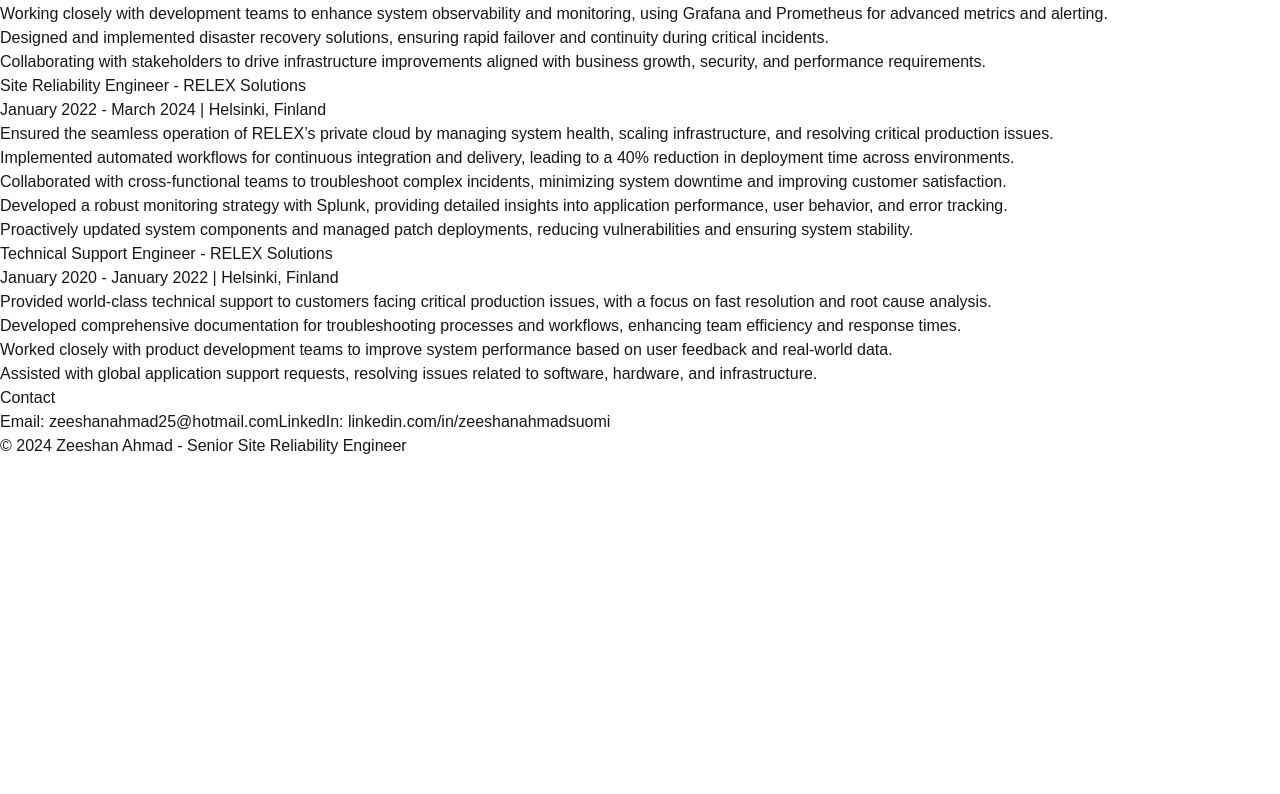
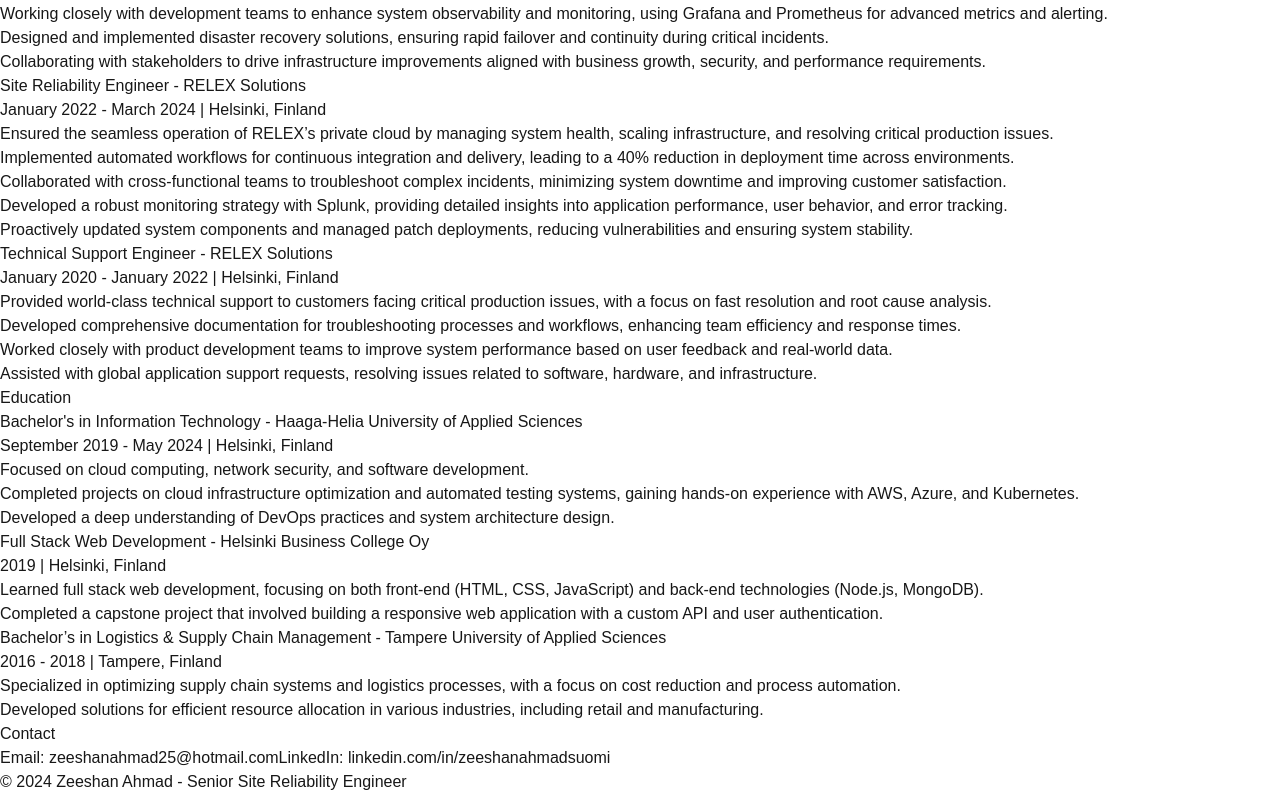
Before and after one commit to ahmad-zeeshan/portfolio-me, a Next.js app: page / in a window 1280 px wide. Shown: the part 286-1080 px from the top of the page. Before the commit the page ends 800 px from the top, so only its background shows below. Built offline with nearby package versions, Linux system fonts and the light colour scheme.

Commit message:
feat: revise colors

```diff
--- a/src/app/page.js
+++ b/src/app/page.js
@@ -33,7 +33,7 @@
         </p>
       </motion.section>
 
-      {/* Experience */}
+      {/* Professional Experience */}
       <motion.section id="experience" className="p-12 bg-gradient-to-r from-gray-200 via-gray-300 to-gray-400 text-gray-900">
         <h2 className="text-5xl font-bold text-center mb-12">Professional Experience</h2>
         <div className="space-y-12">
@@ -74,6 +74,40 @@
         </div>
       </motion.section>
 
+      {/* Education */}
+      <motion.section id="education" className="p-12 bg-gradient-to-r from-gray-200 via-gray-300 to-gray-400 text-gray-900">
+        <h2 className="text-5xl font-bold text-center mb-12">Education</h2>
+        <div className="space-y-12">
+          <motion.div whileHover={{ scale: 1.02 }} transition={{ duration: 0.3 }} className="bg-white p-8 rounded-lg shadow-md">
+            <h3 className="text-3xl font-bold text-purple-700">Bachelor's in Information Technology - Haaga-Helia University of Applied Sciences</h3>
+            <p className="mt-2 text-lg">September 2019 - May 2024 | Helsinki, Finland</p>
+            <ul className="mt-4 text-xl space-y-2">
+              <li>Focused on cloud computing, network security, and software development.</li>
+              <li>Completed projects on cloud infrastructure optimization and automated testing systems, gaining hands-on experience with AWS, Azure, and Kubernetes.</li>
+              <li>Developed a deep understanding of DevOps practices and system architecture design.</li>
+            </ul>
+          </motion.div>
+
+          <motion.div whileHover={{ scale: 1.02 }} transition={{ duration: 0.3 }} className="bg-white p-8 rounded-lg shadow-md">
+            <h3 className="text-3xl font-bold text-purple-700">Full Stack Web Development - Helsinki Business College Oy</h3>
+            <p className="mt-2 text-lg">2019 | Helsinki, Finland</p>
+            <ul className="mt-4 text-xl space-y-2">
+              <li>Learned full stack web development, focusing on both front-end (HTML, CSS, JavaScript) and back-end technologies (Node.js, MongoDB).</li>
+              <li>Completed a capstone project that involved building a responsive web application with a custom API and user authentication.</li>
+            </ul>
+          </motion.div>
+
+          <motion.div whileHover={{ scale: 1.02 }} transition={{ duration: 0.3 }} className="bg-white p-8 rounded-lg shadow-md">
+            <h3 className="text-3xl font-bold text-purple-700">Bachelor’s in Logistics & Supply Chain Management - Tampere University of Applied Sciences</h3>
+            <p className="mt-2 text-lg">2016 - 2018 | Tampere, Finland</p>
+            <ul className="mt-4 text-xl space-y-2">
+              <li>Specialized in optimizing supply chain systems and logistics processes, with a focus on cost reduction and process automation.</li>
+              <li>Developed solutions for efficient resource allocation in various industries, including retail and manufacturing.</li>
+            </ul>
+          </motion.div>
+        </div>
+      </motion.section>
+
       {/* Contact */}
       <motion.section id="contact" className="p-12 bg-gray-100 text-gray-900">
         <h2 className="text-5xl font-bold text-center mb-12">Contact</h2>
```
